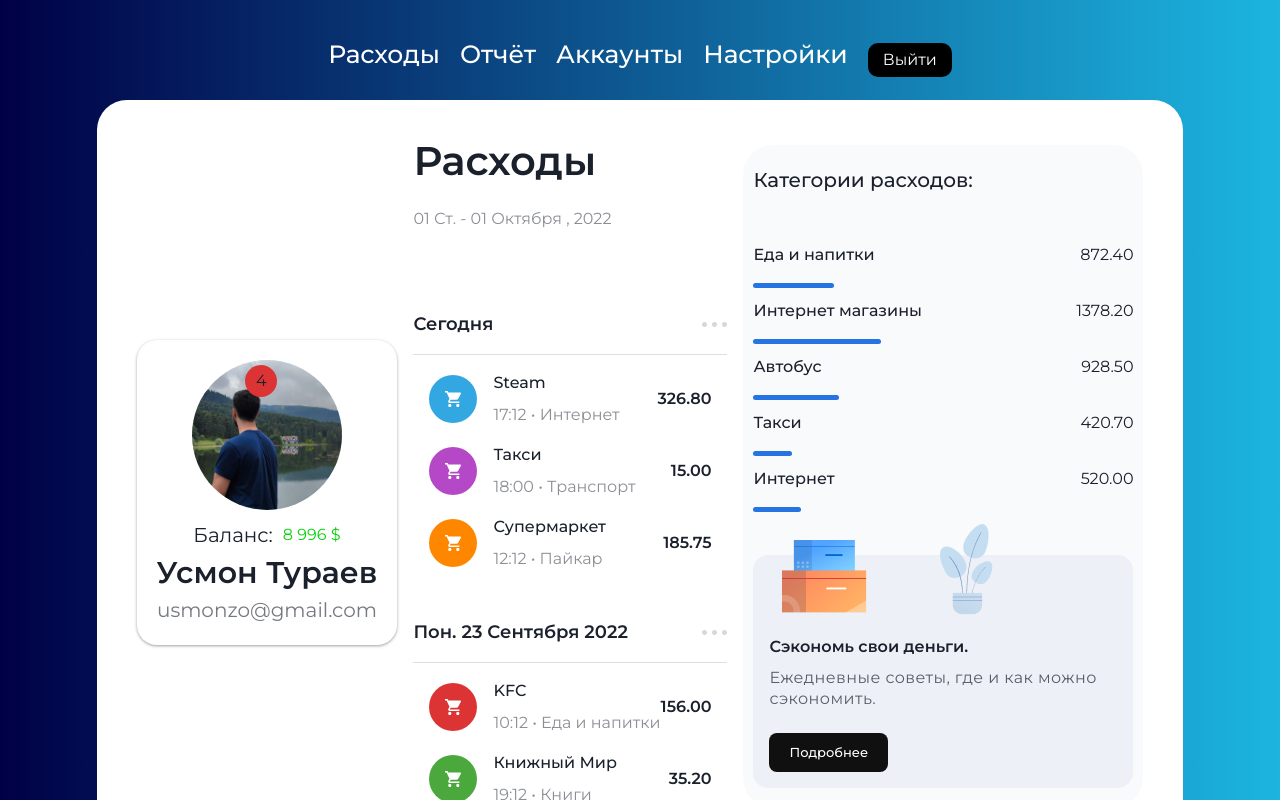
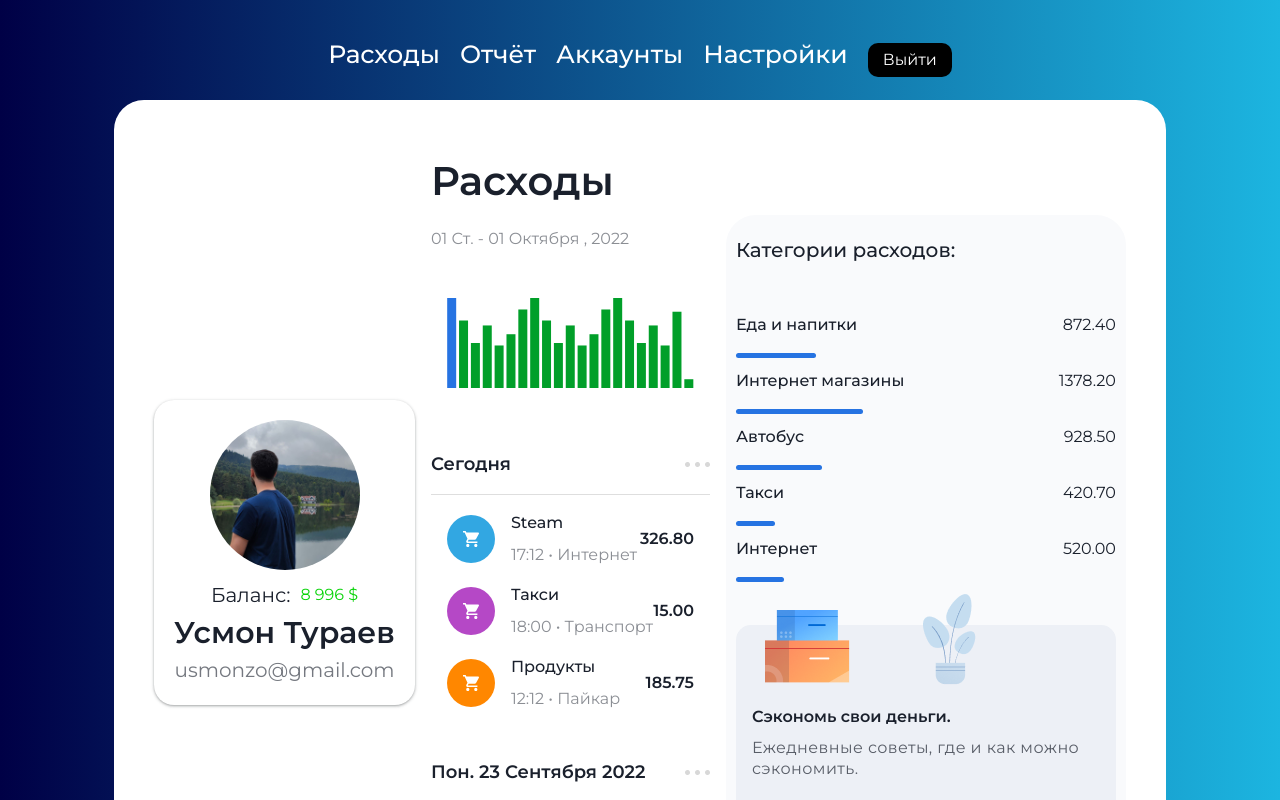
Before and after one commit to usmonzo/final-project-bank-landing, a React (Create React App) app: page /user in a window 1280 px wide. Shown: the top 800 px of the page. Built offline with nearby package versions, Linux system fonts and the light colour scheme.

Commit message:
UserPage mobile.

```diff
--- a/src/Components/Expenses/Expenses.jsx
+++ b/src/Components/Expenses/Expenses.jsx
@@ -160,7 +160,7 @@ export default function Expenses({ Logout }) {
     },
     {
       id: 3,
-      expense: "Супермаркет",
+      expense: "Продукты",
       time: "12:12",
       location: "Пайкар",
       price: 185.75,
@@ -173,7 +173,7 @@ export default function Expenses({ Logout }) {
       id: 1,
       expense: "KFC",
       time: "10:12",
-      location: "Еда и напитки",
+      location: "Еда ",
       price: 156.0,
       icon: cartIcon,
       iconBackgroundColor: "#DC3434",
@@ -259,7 +259,8 @@ export default function Expenses({ Logout }) {
               <p className={styles.expensesTitle}>Расходы</p>
 
               <p className={styles.dateRange}>01 Ст. - 01 Октября , 2022</p>
-              <ResponsiveContainer width="100%" height="10%">
+            </div>
+            {/* <ResponsiveContainer width="100%" height="10%">
               <BarChart data={data}>
                 <Bar
                   dataKey="uv"
@@ -275,6 +276,20 @@ export default function Expenses({ Logout }) {
                           : "rgba(21, 122, 255, .2)"
                       }
                       key={index}
+                    />
+                  ))}
+                </Bar>
+              </BarChart>
+            </ResponsiveContainer> */}
+            <div className={styles.graph}>
+              <ResponsiveContainer width="100%" height={100}>
+                <BarChart width={150} height={40} data={data}>
+                  <Bar dataKey="uv" onMouseOver={onMouseOver}>
+                    {data.map((entry, index) => (
+                      <Cell
+                        cursor="pointer"
+                        fill={index === activeIndex ? "#2673e2" : "#019f29"}
+                        key={`cell-${index}`}
                       />
                     ))}
                   </Bar>
--- a/src/Components/Expenses/Expenses.module.scss
+++ b/src/Components/Expenses/Expenses.module.scss
@@ -1,5 +1,6 @@
 .profileDetails {
   margin-top: 2rem;
+  margin-bottom: 20px;
   padding: 20px 0;
   border-radius: 20px;
   box-shadow: rgba(60, 64, 67, 0.3) 0px 1px 2px 0px,
@@ -29,7 +30,7 @@
   border-radius: 50%;
   background-color: #dc3434;
 
-  display: flex;
+  display: none;
   justify-content: center;
   align-items: center;
 
@@ -50,16 +51,25 @@
   display: flex;
   justify-content: center;
   align-items: center;
+  @media screen and (max-width: 341px) {
+    font-size: 23px;
+  }
 }
 
 .userEmail {
   padding: 0 20px;
   opacity: 0.6;
   font-size: 20px;
+  @media screen and (max-width: 341px) {
+    font-size: 17px;
+  }
 }
 
 .balanceH2 {
   font-size: 20px;
+  @media screen and (max-width: 341px) {
+    font-size: 16px;
+  }
 }
 .balance {
   padding-left: 10px;
@@ -104,11 +114,29 @@
   margin: 0 auto;
 }
 
+.graph {
+  width: 100%;
+  display: flex;
+  padding: 10px;
+  @media screen and (max-width: 591px) {
+    width: 95%;
+  }
+  @media screen and (max-width: 581px) {
+    width: 95%;
+    padding-left: 30px;
+    padding-rigth: 0px;
+  }
+  @media screen and (max-width: 401px) {
+    display: none;
+  }
+}
+
 .expensesCard {
-  background-color: white;
+  background-color: #ffffff;
   border-radius: 30px;
   display: grid;
   grid-template-columns: repeat(3, auto);
+
   justify-content: center;
   align-items: center;
 
@@ -122,12 +150,21 @@
     grid-template-columns: repeat(1, auto);
     grid-template-rows: repeat(3, auto);
   }
+  @media screen and (max-width: 420px) {
+    height: 100%;
+    border-radius: 0;
+  }
 }
 
 .expensesOverview {
   padding: 1rem;
   @media screen and (max-width: 960px) {
     grid-row: 2;
+  }
+
+  @media screen and (max-width: 401px) {
+    padding: 0;
+    font-size: 14px;
   }
 }
 
@@ -142,8 +179,12 @@
 }
 
 .expensesTitle {
+  padding-top: 20px;
   font-weight: 600;
   font-size: 40px;
+  @media screen and (max-width: 401px) {
+    font-size: 34px;
+  }
 }
 
 .expensesActions {
@@ -160,6 +201,9 @@
   margin-top: 1rem;
   opacity: 0.5;
   margin-bottom: 2rem;
+  @media screen and (max-width: 401px) {
+    display: none;
+  }
 }
 
 .expensesOverviewHeader {
@@ -201,9 +245,27 @@
   display: flex;
   justify-content: center;
   align-items: center;
+  @media screen and (max-width: 380px) {
+    width: 40px;
+    height: 40px;
+  }
+  @media screen and (max-width: 350px) {
+    width: 35px;
+    height: 35px;
+  }
+  @media screen and (max-width: 331px) {
+    width: 30px;
+    height: 30px;
+  }
+  @media screen and (max-width: 319px) {
+    display: none;
+  }
 }
 .expenseItemDetails {
   margin-left: 1rem;
+  @media screen and (max-width: 319px) {
+    margin-left: 0;
+  }
 }
 
 .expenseItemTitle {
--- a/src/Components/Sidebar/Sidebar.module.scss
+++ b/src/Components/Sidebar/Sidebar.module.scss
@@ -9,6 +9,9 @@
   flex-direction: row;
   justify-content: center;
   align-items: center;
+  @media screen and (max-width: 420px) {
+    display: none;
+  }
 }
 
 .balanceH2 {
```
Lines whose indentation alone changed are shown as unchanged.
